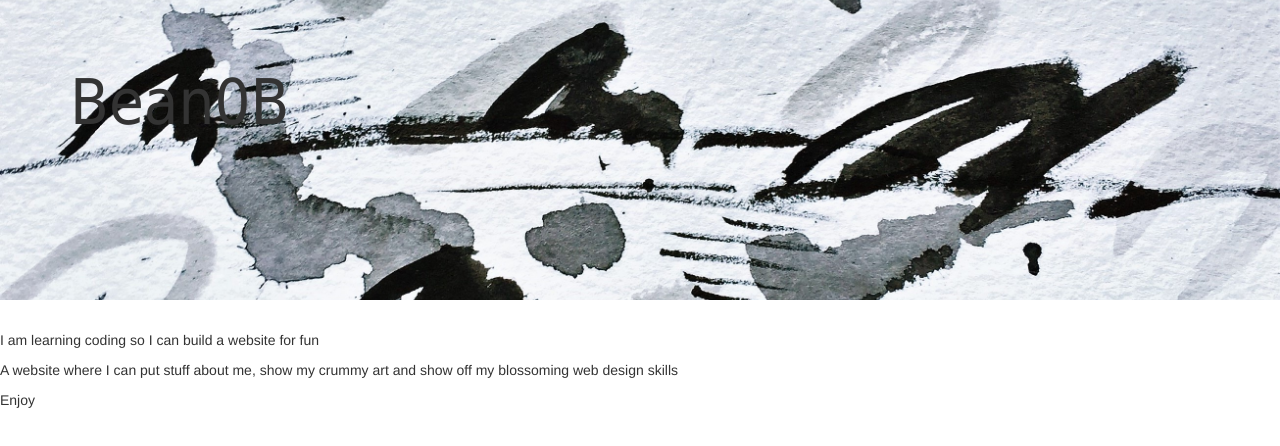
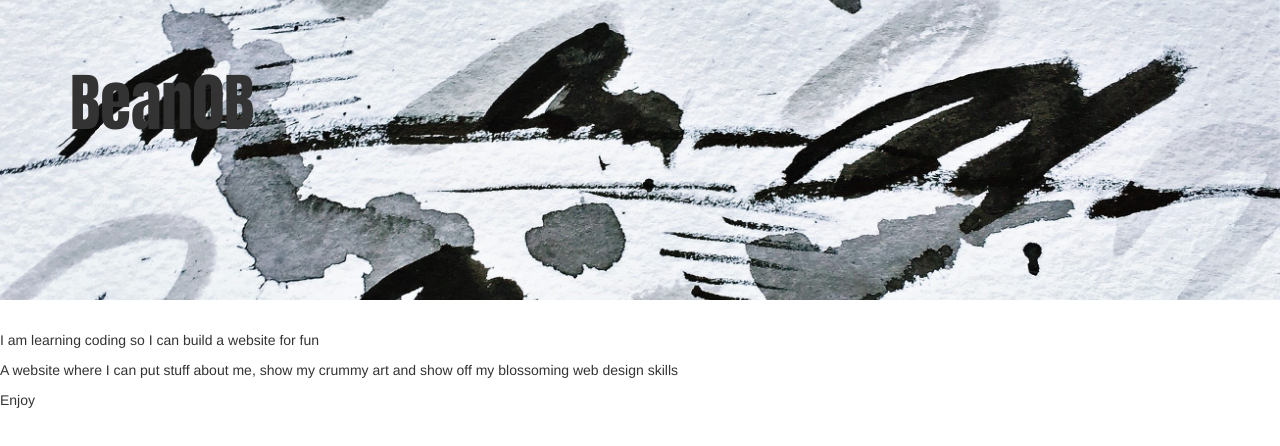
Before and after one commit to Bean0B/Bean0B.github.io, a plain HTML site: page index.html in a window 1280 px wide. Drawn offline with nearby package versions, Linux system fonts and the light colour scheme.

Commit message:
Different colors?

```diff
--- a/index.css
+++ b/index.css
@@ -11,6 +11,6 @@
   padding-bottom: 48px;
 	}
 .jumbotron h1{
-	font-family:tahoma;
-	color:#ffffff;
+	font-family:impact;
+	color: #2E8B57;
 }
```
